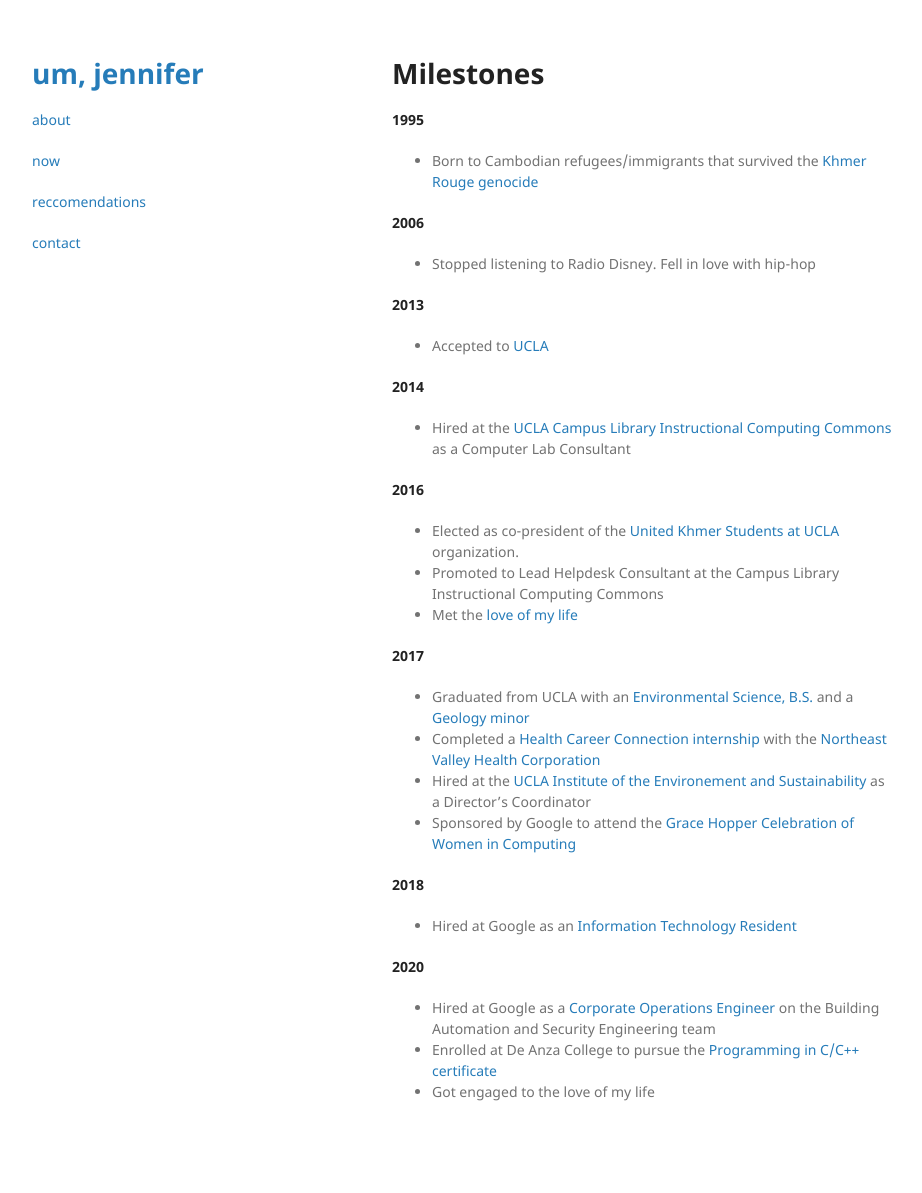
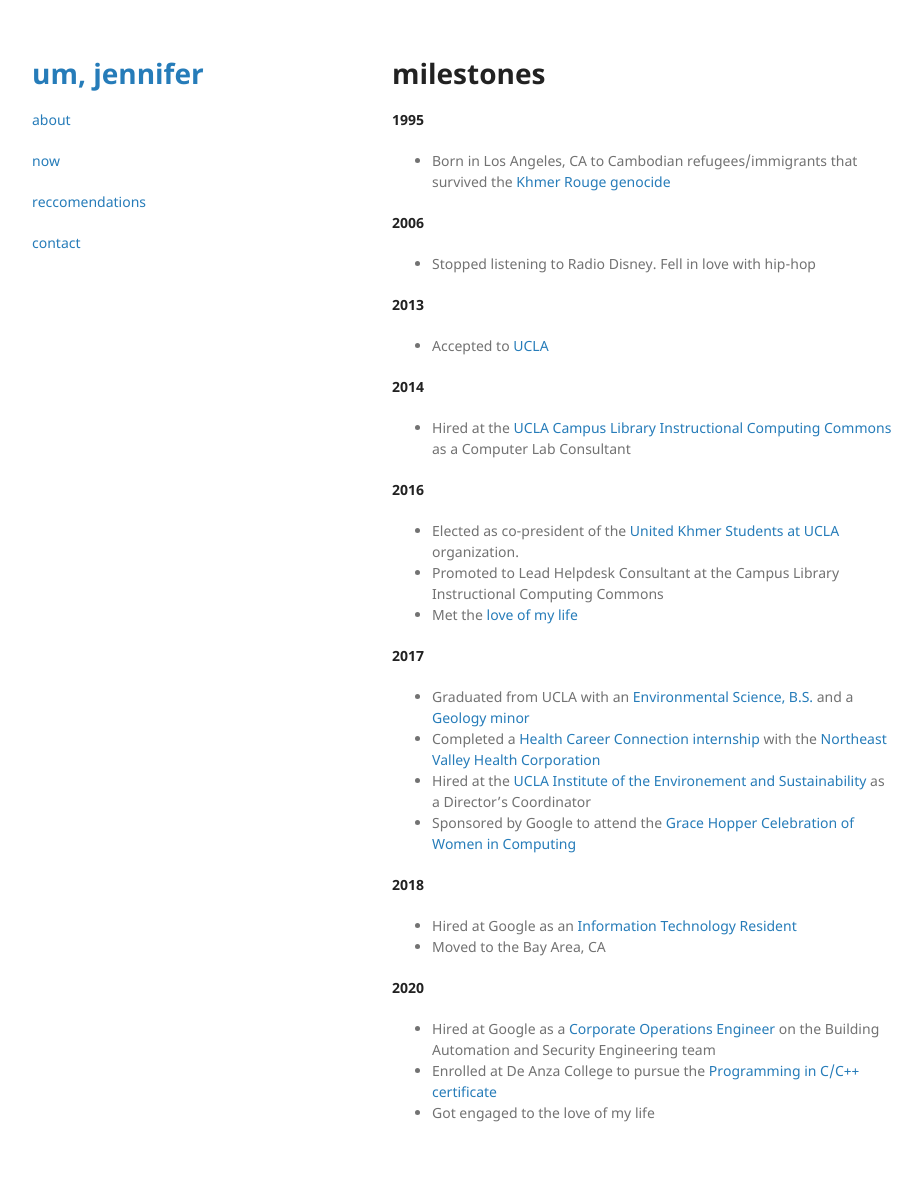
Before and after one commit to umjennifer/umjennifer.github.io, a Jekyll site: the page built from about.md, in a window 1280 px wide. Shown: the whole page, without its empty margins (178-1100 px from the left). Built offline with Jekyll 4.4.1, drawn with Linux system fonts in a browser that asks for light colours; our own code applies the rules of GitHub Pages for plain Markdown files; before the commit the page ends 1172 px from its top, so only the background shows below that.

Commit message:
updating headers, adding to now pages

```diff
--- a/about.md
+++ b/about.md
@@ -2,9 +2,9 @@
 layout: default
 ---
 
-# Milestones
+# milestones
 **1995**
-* Born to Cambodian refugees/immigrants that survived the [Khmer Rouge genocide](https://en.wikipedia.org/wiki/Khmer_Rouge)
+* Born in Los Angeles, CA to Cambodian refugees/immigrants that survived the [Khmer Rouge genocide](https://en.wikipedia.org/wiki/Khmer_Rouge)
 
 **2006**
 * Stopped listening to Radio Disney. Fell in love with hip-hop
@@ -28,6 +28,7 @@
 
 **2018**
 * Hired at Google as an [Information Technology Resident](https://buildyourfuture.withgoogle.com/programs/itrp/)
+* Moved to the Bay Area, CA
 
 **2020**
 * Hired at Google as a [Corporate Operations Engineer](https://www.youtube.com/watch?v=ID1OEyafCi0) on the Building Automation and Security Engineering team
```
Also changed, not shown: contact.md (+1 -1 lines), now.md (+1 -1 lines), reccomendations.md (+2 -2 lines), 1 other file.
